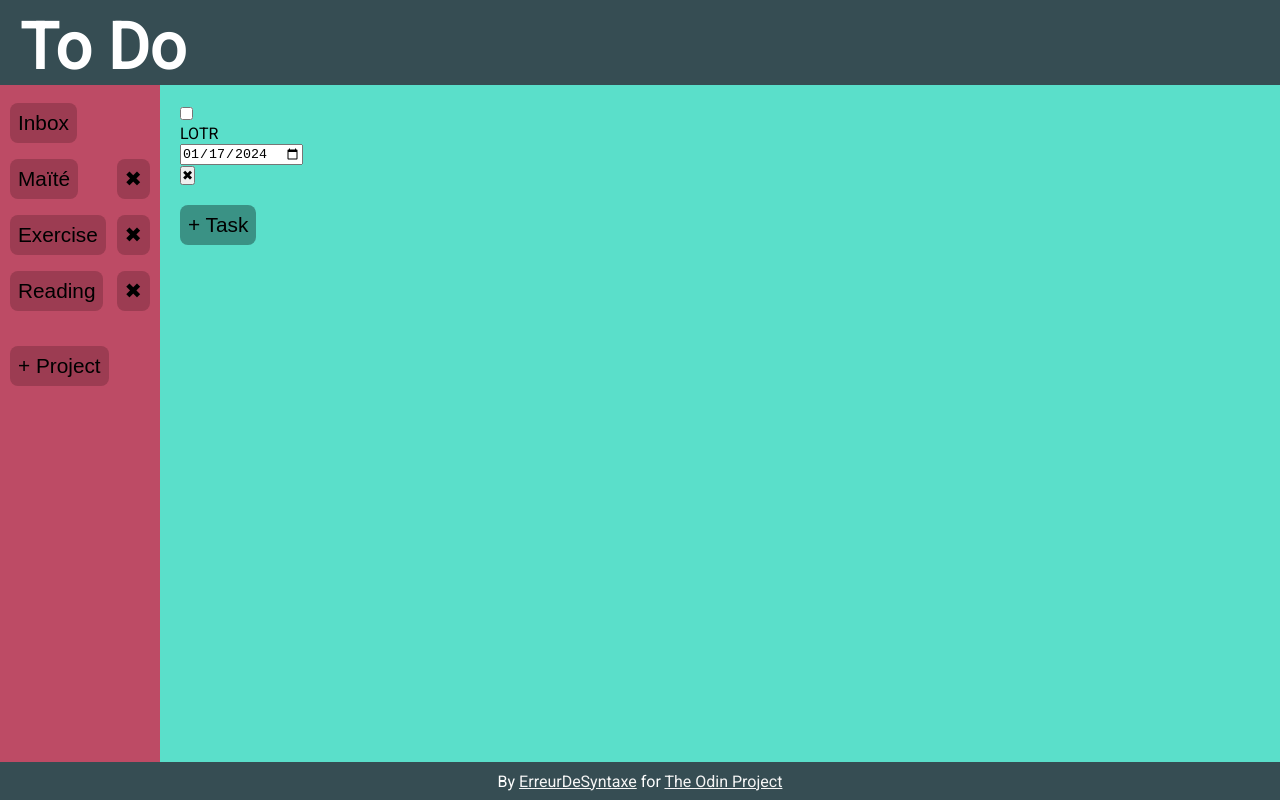
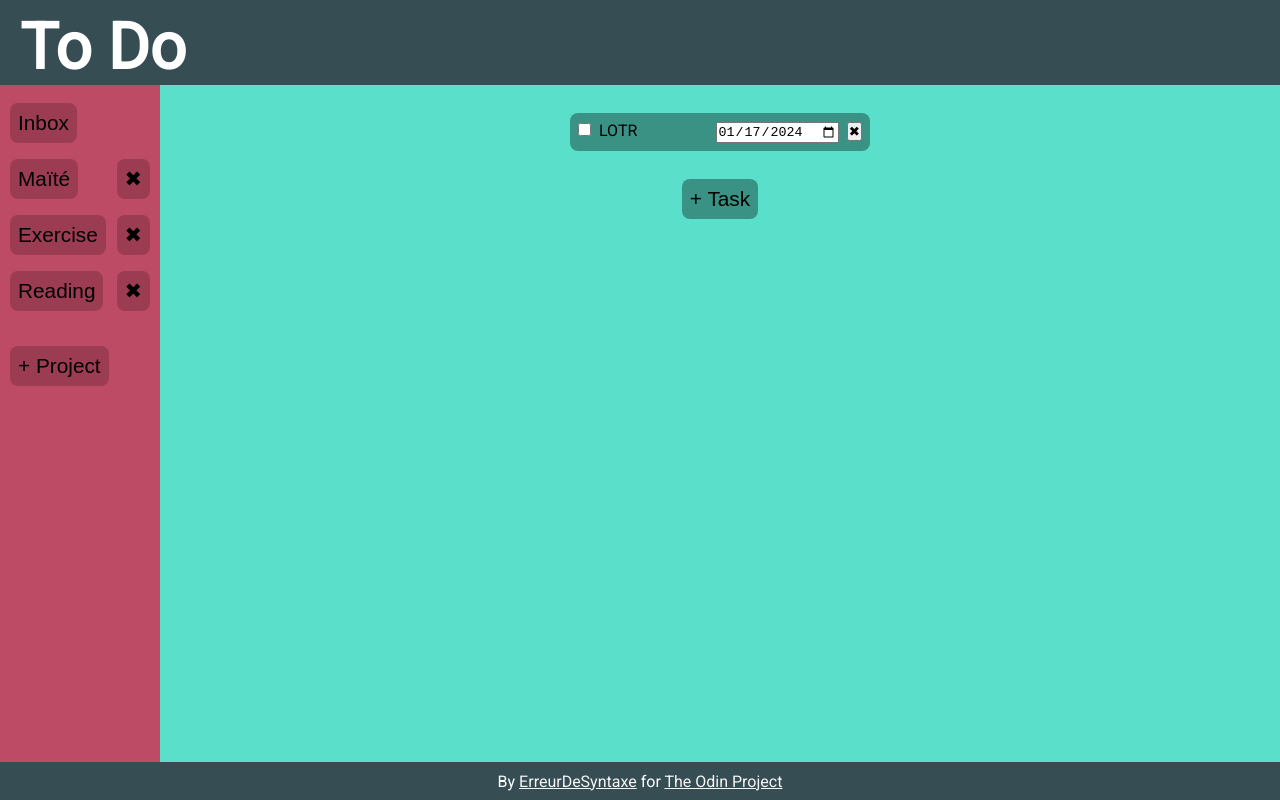
Before and after one commit to ErreurDeSyntaxe/full-stack-todo, a website: page dist/index.html in a window 1280 px wide. Drawn offline with Linux system fonts and the light colour scheme.

Commit message:
Style task cards

```diff
--- a/src/logic.js
+++ b/src/logic.js
@@ -148,6 +148,8 @@ const createTaskCard = (newTask, project) => {
 
     taskCard.classList.add("task-card")
     taskCard.classList.add(project)
+    taskCardLeft.classList.add("task-card-left")
+    taskCardRight.classList.add("task-card-right")
     taskCheckboxInput.setAttribute("type", "checkbox")
     taskCheckboxInput.value = "complete"
     taskNameDiv.textContent = newTask
@@ -222,9 +224,12 @@ const displayCurrentProjectTask = () => {
     const currentName = app.getProjects()[app.getCurrentProject()].getName()
     for (let i = 0; i < allChildren.length; i++) {
         if (allChildren[i].classList.contains(currentName)) {
-            allChildren[i].removeAttribute("hidden")
+            allChildren[i].classList.remove("hidden")
+            // allChildren[i].removeAttribute("hidden")
         } else {
-            allChildren[i].setAttribute("hidden", true)
+            allChildren[i].classList.add("hidden")
+            // allChildren[i].setAttribute("hidden", true)
+            // this way of doing things is incompatible with Flexbox...
         }
     }
 }
--- a/src/style.css
+++ b/src/style.css
@@ -34,7 +34,7 @@ main {
 
 #sidebar {
     background-color: #bd4b65;
-    width: 160px;
+    min-width: 160px;
     padding: 10px;
     & .project-card {
         display: flex;
@@ -54,9 +54,12 @@ main {
 }
 
 #container {
+    flex: 1;
+    min-width: 350px;
     display: flex;
     flex-direction: column;
     padding: 20px;
+    align-items: center;
 
     & #add-task-btn {
         margin-top: 20px;
@@ -68,6 +71,25 @@ main {
     }
     & #add-task-btn:hover{
         background-color: #6cf7e2;
+    }
+    & .task-card {
+        background-color: #3a9285;
+        border: 0;
+        border-radius: 8px;
+        margin: 8px 0;
+        padding: 8px;
+        text-align: center;
+        display: flex;
+        justify-content: space-between;
+        width: 300px;
+    }
+    & .task-card-left,
+    & .task-card-right {
+        display: flex;
+        gap: 8px
+    }
+    & .hidden {
+        display: none;
     }
 }
 
```
